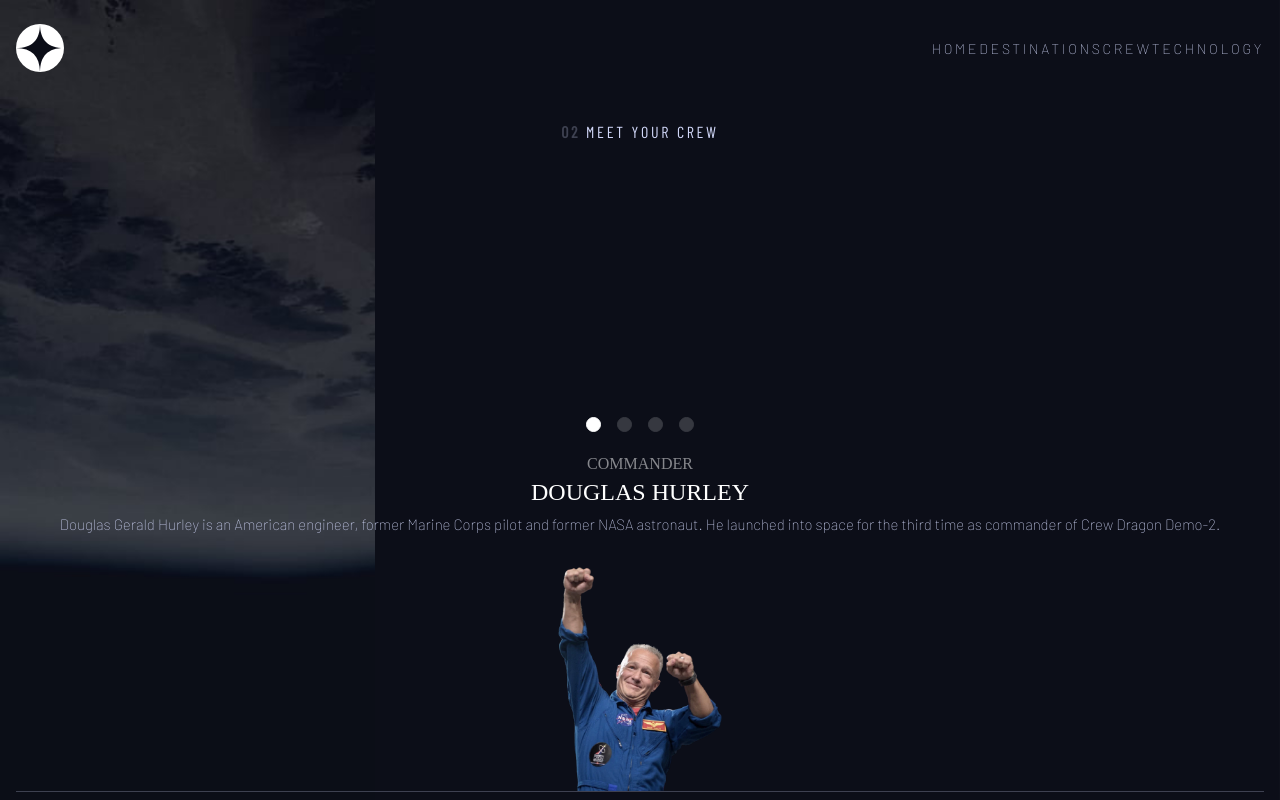
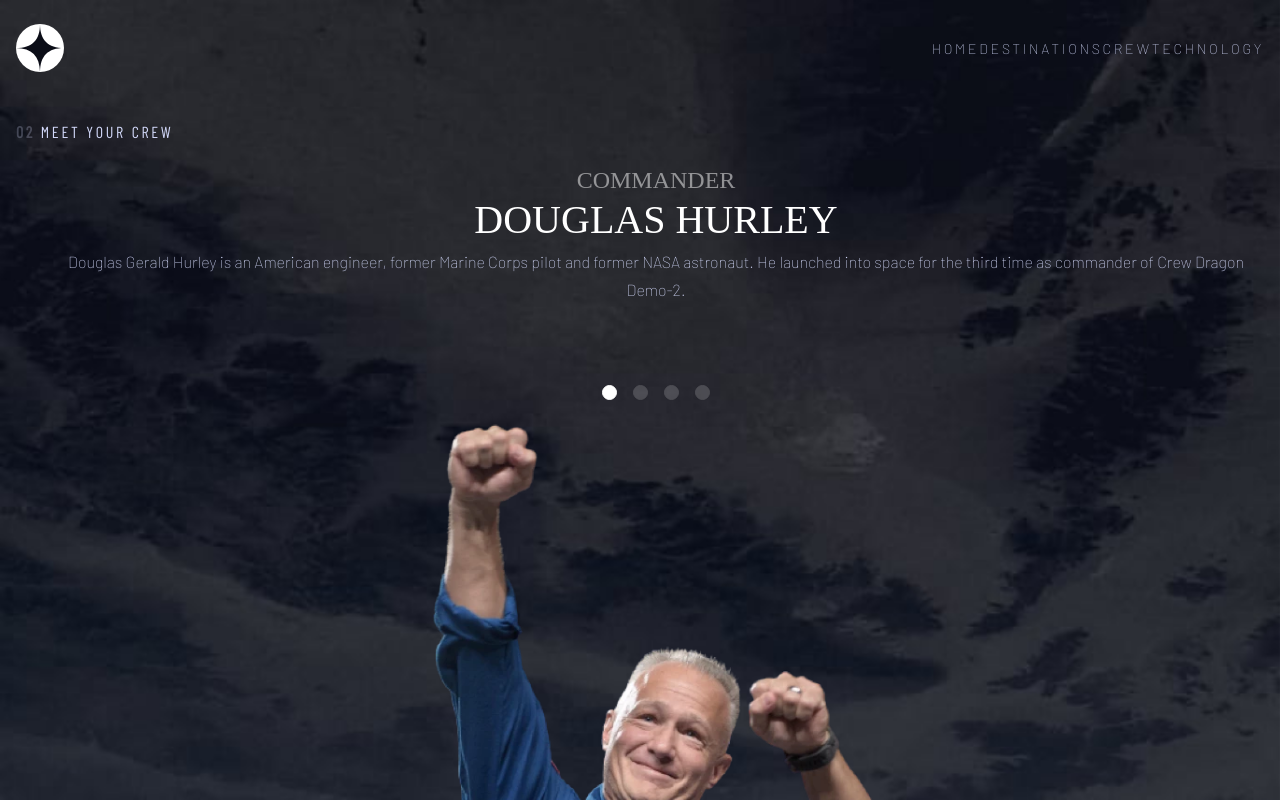
Before and after one commit to dentednerd/fm-space-tourism, a Next.js app: page /crew in a window 1280 px wide. Built offline with nearby package versions, Linux system fonts and the light colour scheme; a web font is replaced by a local one.

Commit message:
added styling for crew page sm breakpoint

```diff
--- a/src/pages/crew/Crew.module.sass
+++ b/src/pages/crew/Crew.module.sass
@@ -4,8 +4,16 @@
 .crew
   background-image: url('../../../public/crew/background-crew-mobile.jpg')
   background-size: cover
-  grid-template-rows: 6rem 1.5rem 14rem 1rem 1.5rem auto
+  grid-template-rows: 6rem 1.5rem 14rem 1.5rem auto 1rem
   gap: 1.5rem
+
+  @include vTabUp
+    background-image: url('../../../public/crew/background-crew-tablet.jpg')
+    width: 100vw
+    height: 100vh !important
+    grid-template-rows: 6rem 1.5rem 12rem 1rem auto
+
+/* image */
 
 .image
   display: flex
@@ -15,33 +23,56 @@
   margin: 0 1rem
   aspect-ratio: 2 / 1
   border-bottom: solid 1px rgba($blue, 0.25)
+  position: relative
+
+  @include vTabUp
+    order: 5
+    height: 100%
+    width: 100%
 
   img
     object-fit: contain
+
+/* text */
+
+.article
+  display: grid
+  gap: 0.5rem
+  grid-template-rows: 1.5rem 2.5rem auto
+  max-width: 100vw !important
+  padding-inline: 1rem
+
+  @include vTabUp
+    width: auto
+    margin-inline: auto
 
 .role
   @include bellefair
   font-size: 1rem
   opacity: 0.5
 
+  @include vTabUp
+    font-size: 1.5rem
+
 .name
   @include bellefair
   font-size: 1.5rem
 
+  @include vTabUp
+    font-size: 2.5rem
+
 .bio
   padding-inline: 1rem
-  max-width: 100vw !important
+  font-size: 0.9375rem
+  line-height: 1.5625rem
 
-.article
-  display: grid
-  gap: 0.5rem
-  grid-template-rows: 1rem 1.5rem auto
-  max-width: 100vw !important
-  padding-inline: 1rem
+  @include vTabUp
+    width: auto
+    height: 5.25rem
+    font-size: 1rem
+    line-height: 1.75rem !important
 
-  p
-    font-size: 0.9375rem
-    line-height: 1.5625rem
+/* nav buttons */
 
 .crewnav
   display: flex
@@ -50,6 +81,9 @@
   align-items: center
   gap: 1rem
 
+  @include vTabUp
+    order: 4
+
 .active
   opacity: 1
   transition: opacity 0.2s ease
--- a/src/pages/crew/index.js
+++ b/src/pages/crew/index.js
@@ -12,7 +12,7 @@
 
   const dots = [0,1,2,3].map((i) => (
     <Dot key={i} className={i === index && styles.active} onClick={() => setIndex(i)} />
-  ))
+  ));
 
   return (
     <main className={styles.crew}>
@@ -23,7 +23,7 @@
       </section>
 
       <section className={styles.image}>
-        <Image src={current.images.webp} alt={current.name} width={224} height={224} />
+        <Image src={current.images.webp} alt={current.name} fill={true} />
       </section>
 
       <nav className={styles.crewnav}>
@@ -35,7 +35,7 @@
 
         <h1 className={styles.name}>{current.name}</h1>
 
-        <p className="bio">{current.bio}</p>
+        <p className={styles.bio}>{current.bio}</p>
       </article>
 
     </main>
--- a/src/styles/_mixins.sass
+++ b/src/styles/_mixins.sass
@@ -1,9 +1,4 @@
 @import 'variables'
-
-// @mixin container
-//   margin-inline: auto
-//   padding-inline: 2rem
-//   max-width: 100%
 
 @mixin bellefair
   font-family: $bellefair
--- a/src/styles/_variables.sass
+++ b/src/styles/_variables.sass
@@ -1,5 +1,4 @@
 @import url('https://fonts.googleapis.com/css2?family=Bellefair:wght@400&family=Barlow:wght@100&family=Barlow+Condensed:wght@400&display=swap')
-
 
 /* colors */
 $black: hsl(230, 35%, 7%)
--- a/src/styles/globals.sass
+++ b/src/styles/globals.sass
@@ -38,6 +38,9 @@
   font-weight: 400
   max-width: 100vw !important
 
+  @include vTabUp
+    text-align: left
+
   span
     font-weight: 700
     opacity: 0.25
```
